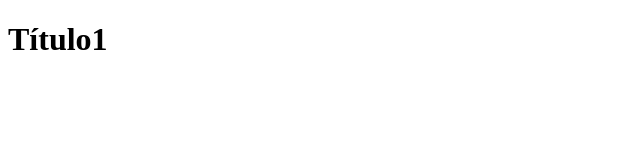
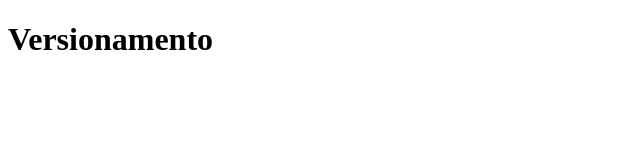
Before and after one commit to allann15/versionamento, a plain HTML site: page index.html in a window 1280 px wide. Shown: the whole page, without its empty margins (0-640 px from the left). Drawn offline with Linux system fonts and the light colour scheme.

Commit message:
corrigindo nova branch

```diff
--- a/index.html
+++ b/index.html
@@ -7,6 +7,6 @@
     <title>Document</title>
 </head>
 <body>
-    <h1> Título1 </h1>
+    <h1> Versionamento </h1>
 </body>
 </html>
```
